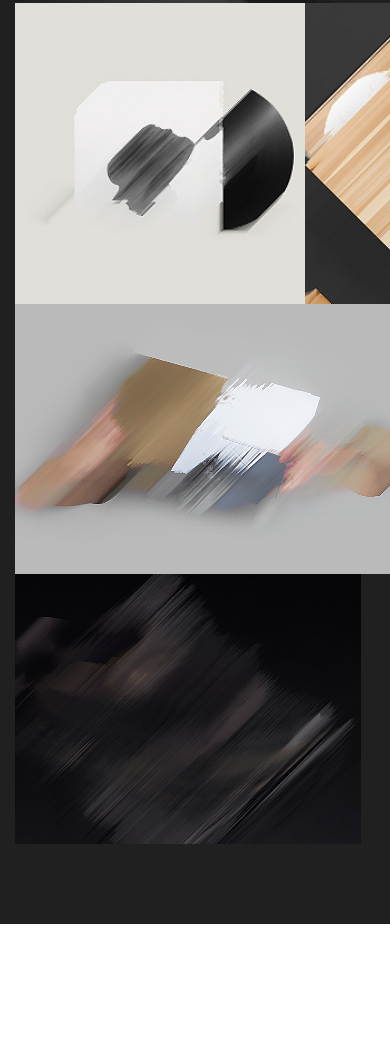
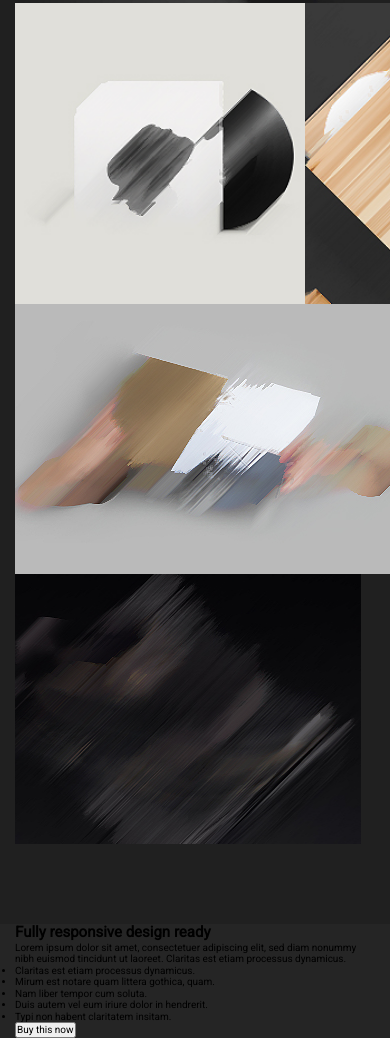
Before and after one commit to inCrafts/smartMoves, a plain HTML site: page index.html in a window 390 px wide. Shown: the part 2368-3406 px from the top of the page. Before the commit the page ends 3292 px from the top, so only its background shows below. Drawn offline with Linux system fonts and the light colour scheme.

Commit message:
Разметка блока Responsive

```diff
--- a/index.html
+++ b/index.html
@@ -256,6 +256,23 @@
 	  		</li>
   		</ul>
   	</section>
+
+  	<section class="responsive">
+  		<div class="responsive__wrap wrap">
+  			<div class="responsive__info">
+  				<h2 class="responsive__title">Fully responsive design ready</h2>
+  				<p class="responsive__text">Lorem ipsum dolor sit amet, consectetuer adipiscing elit, sed diam nonummy nibh euismod tincidunt ut laoreet. Claritas est etiam processus dynamicus.</p>
+  				<ul class="responsive__list list">
+					<li class="list-item">Claritas est etiam processus dynamicus.</li>
+					<li class="list-item">Mirum est notare quam littera gothica, quam.</li>
+					<li class="list-item">Nam liber tempor cum soluta.</li>
+					<li class="list-item">Duis autem vel eum iriure dolor in hendrerit.</li>
+					<li class="list-item">Typi non habent claritatem insitam.</li>
+  				</ul>
+				<button class="responsive__btn">Buy this now</button>
+  			</div>
+  		</div>
+  	</section>
   </div>
 
 <script src="js/jquery-3.3.1.min.js"></script>
```
